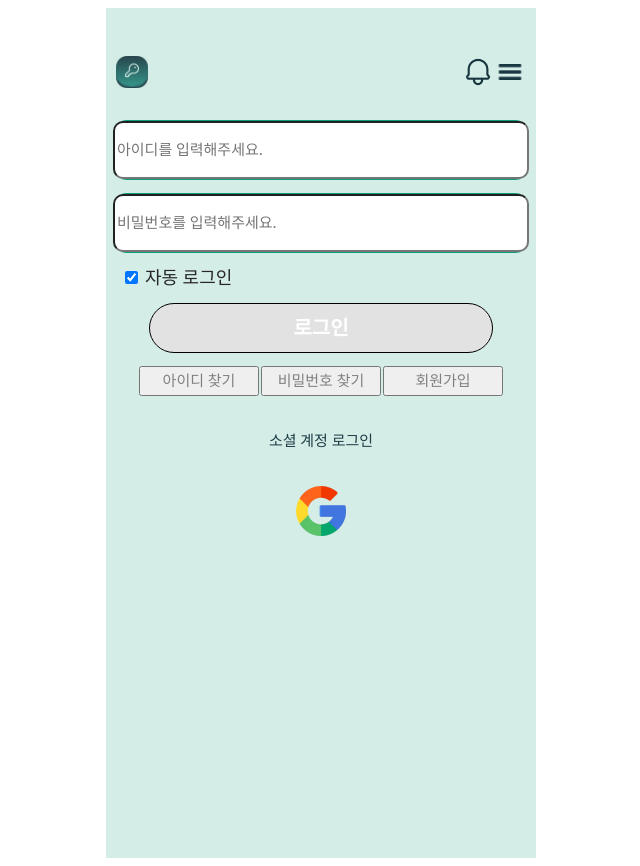
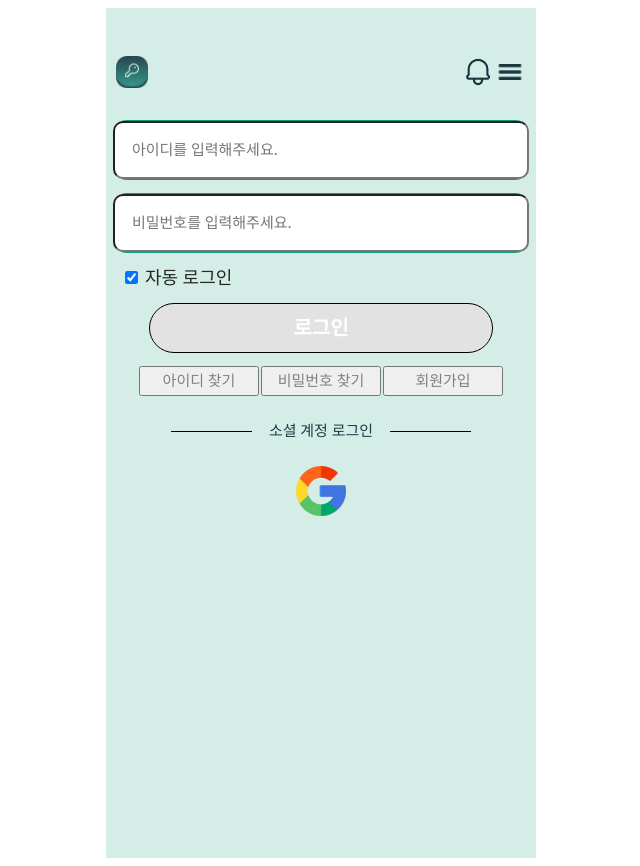
Before and after one commit to sunwoo030616/2024-simba-5-simbaOh, a Django app: page /accounts/login/ in a window 1280 px wide. Shown: the whole page, without its empty margins (319-959 px from the left). Run offline with Django 5.2, Linux system fonts and the light colour scheme; some libraries are stand-ins or nearby versions.

Commit message:
로그인 수정2

```diff
--- a/project/accounts/templates/accounts/login.html
+++ b/project/accounts/templates/accounts/login.html
@@ -28,11 +28,11 @@ href="{% static 'css/accounts/login.css'%}"
 
         <div class='inputlist'>
             <div class='id'>
-              <input class='same' placeholder="아이디를 입력해주세요." type='text' name='user_id' id='user_id' required />
+              <input class='same' placeholder="    아이디를 입력해주세요." type='text' name='user_id' id='user_id' required />
             </div>
 
             <div class='id'>
-                <input class='same' placeholder="비밀번호를 입력해주세요." type='password' name='user_pw' id='user_pw' required/>
+                <input class='same' placeholder="    비밀번호를 입력해주세요." type='password' name='user_pw' id='user_pw' required/>
             </div>
             <div class='auto'>
               <label  for='check'>
@@ -40,7 +40,6 @@ href="{% static 'css/accounts/login.css'%}"
                 자동 로그인
               </label>
             </div>
-            {% comment %} <div class='auto'>자동 로그인</div> {% endcomment %}
 
             <button class='submit' type='submit' id='loginButton' disabled>로그인</button>
 
@@ -51,9 +50,9 @@ href="{% static 'css/accounts/login.css'%}"
             </div class='search'>
 
             <div class='midbar'>
-              <hr class='hrline'>
+                <div class='line'></div>
                 <span class='hrtext'>소셜 계정 로그인</span>
-              <hr class='hrline'>
+                <div class='line'></div>
             </div>
 
             <img src="{% static 'images/image 38.png' %}" alt='google' width='50px'>
--- a/project/project/static/css/accounts/login.css
+++ b/project/project/static/css/accounts/login.css
@@ -87,7 +87,6 @@ line-height: 24px;
 
 .id{
   display: flex;
-/* padding: 10px 20px; */
 justify-content: center;
 align-items: flex-start;
 align-self: stretch;
@@ -110,9 +109,9 @@ font-style: normal;
 font-weight: 500;
 line-height: 24px;
 flex-shrink: 0;
+}
 
-}
-.id.placeholder{
+.same.placeholder{
   color: #9D9D9D;
 }
 
@@ -149,26 +148,30 @@ margin-bottom: 32px;
 .midbar {
   display: flex;
   align-items: center;
-  text-align: center;
-  margin: 20px 0;
+  justify-content: center;
+  margin: 10px 0;
+  gap: 10px;
 }
 
-.hrline {
-  flex: 1;
-  border: none;
-  border-top: 1px solid #000;
+.line {
+  flex-grow: 1;
+  height: 1px;
+  width:81px;
+  background: #000;
 }
 
 .hrtext {
-  margin: 0 10px;
   white-space: nowrap;
   color: #1E3D46;
-font-family: "Noto Sans KR";
-font-size: 15px;
-font-style: normal;
-font-weight: 400;
-line-height: 24px; /* 160% */
+  font-family: "Noto Sans KR";
+  font-size: 15px;
+  font-style: normal;
+  font-weight: 400;
+  line-height: 24px;
+  white-space: nowrap;
+  padding: 0 7px;
 }
+
 .submit3{
   width: 120px;
   color: #808080;
```
Lines whose indentation alone changed are shown as unchanged.
